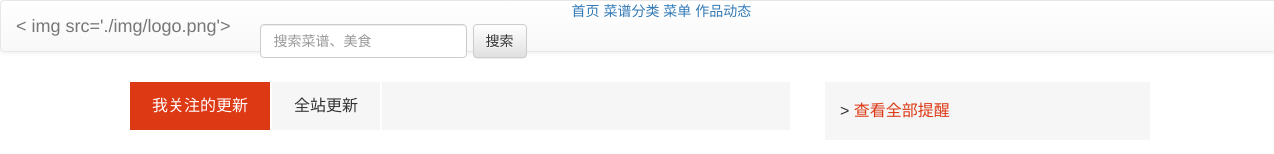
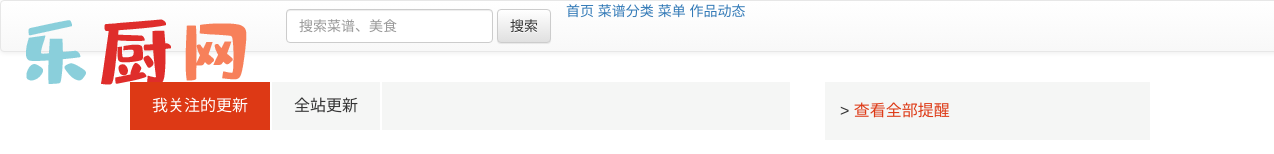
Before and after one commit to yellowyellowting/lechu, a website: page src/pages/works/works.html in a window 1280 px wide. Shown: the top 154 px of the page, 0-1274 px from the left. Drawn offline with nearby package versions, Linux system fonts and the light colour scheme; a small style sheet from the web is missing.

Commit message:
add 0315

```diff
--- a/src/pages/works/works.html
+++ b/src/pages/works/works.html
@@ -31,8 +31,8 @@
         <div class="container-fluid  nav-header">
           <div class="navbar-header">
             <a class="navbar-brand" href="">
-              < img src='./img/logo.png'>
-              </ a>
+              <img src='../../assets/img/logo.png'>
+              </a>
           </div>
           <div class="input-box">
             <!-- <input type="text" class="form-control" placeholder="Text input"> -->
```
Also changed, not shown: src/assets/img/07ba7240d0af421897a074a01334f6e6_1280w_922h.jpg (added), src/assets/img/b503afedea09449da16a4e15fcc71ecc_1280w_1280h.jpg (added).
